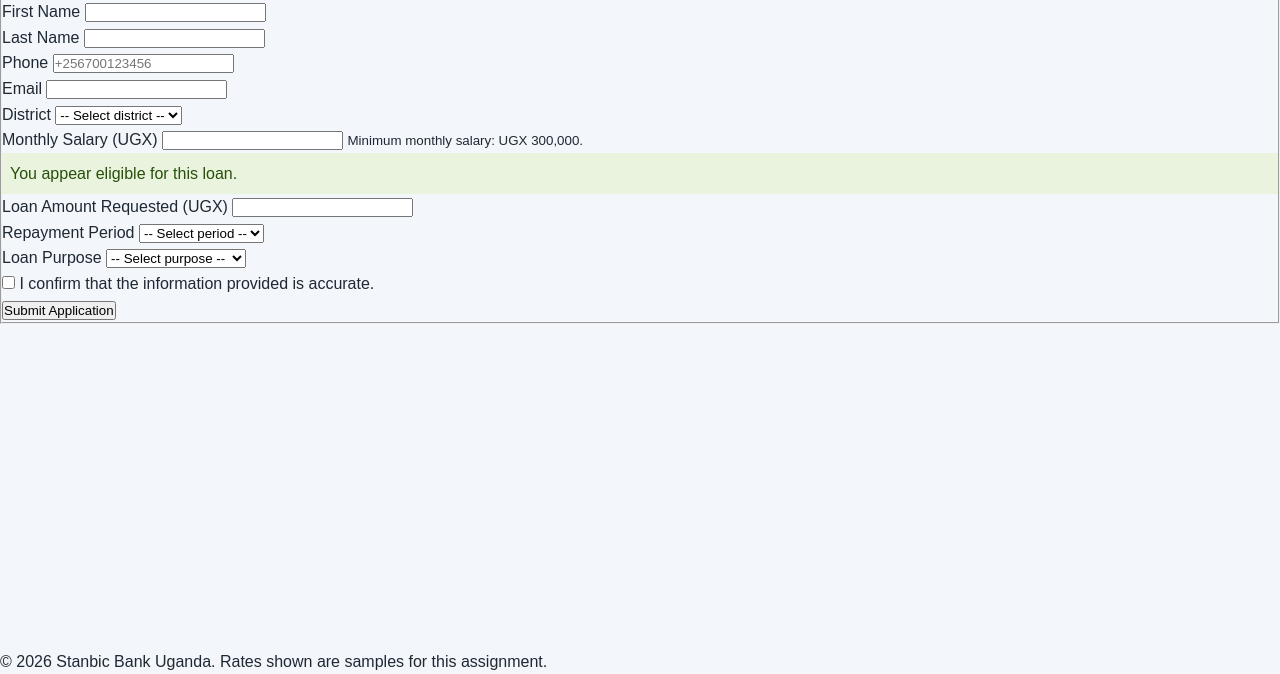
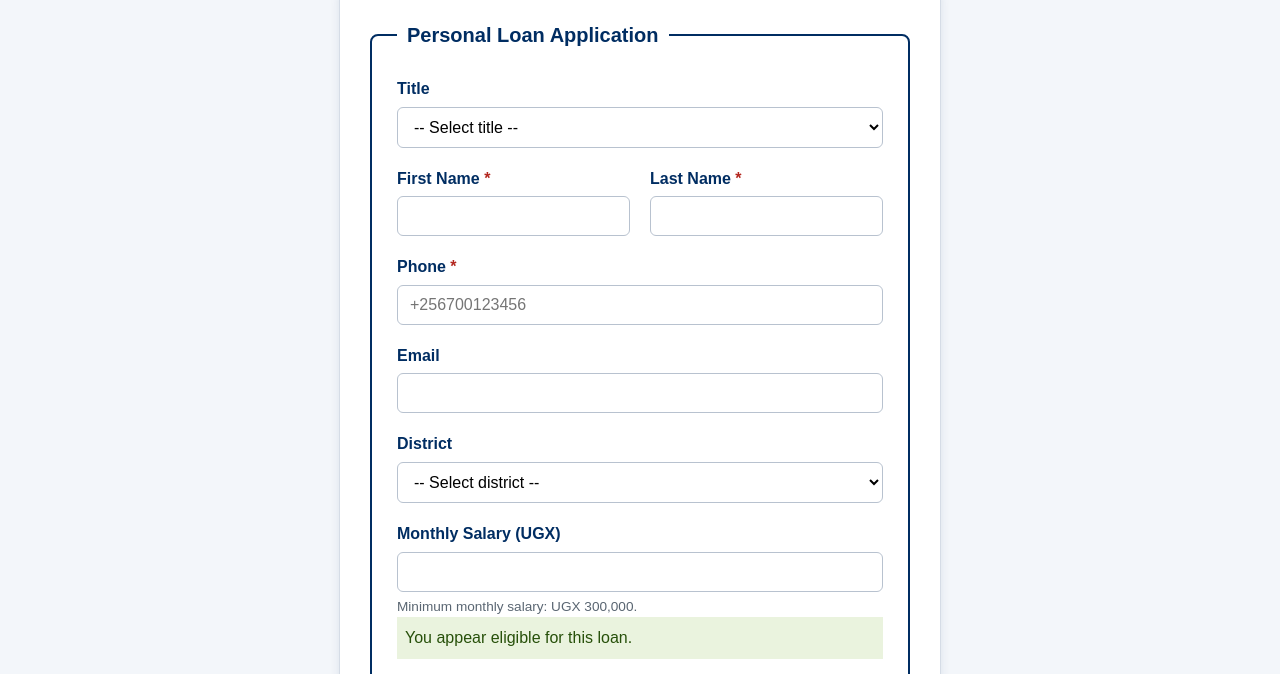
Before and after one commit to Patrickodida/stanbic-bank-uganda-loan-portal, a plain HTML site: page personal-loan.html in a window 1280 px wide. Shown: the part 125-799 px from the top of the page. Drawn offline with Linux system fonts and the light colour scheme.

Commit message:
Styles (Personal Loan Page) - Add styling to the personal loan application form

```diff
--- a/dlac.css
+++ b/dlac.css
@@ -201,3 +201,76 @@ tbody th {
 tbody tr:nth-child(even) td {
     background: #F8FAFC;
 }
+
+/* Personal loan Page - personal loan application form */
+.form-page {
+    max-width: 760px;
+    margin: 0 auto;
+    padding: 40px 20px;
+}
+
+form {
+    background: #FFFFFF;
+    border: 1px solid #D5DCE6;
+    border-radius: 10px;
+    padding: 30px;
+    box-shadow: 0 2px 10px rgba(0, 45, 98, 0.1);
+}
+
+fieldset {
+    border: 2px solid #002D62;
+    border-radius: 8px;
+    padding: 25px;
+}
+
+legend {
+    color: #002D62;
+    font-weight: bold;
+    font-size: 1.25rem;
+    padding: 0 10px;
+}
+
+.form-group {
+    display: flex;
+    flex-direction: column;
+    margin-bottom: 18px;
+}
+
+.form-row {
+    display: grid;
+    grid-template-columns: 1fr 1fr;
+    gap: 20px;
+}
+
+.form-group label {
+    font-weight: bold;
+    color: #002D62;
+    margin-bottom: 5px;
+}
+
+.required::after {
+    content: " *";
+    color: #B3261E;
+}
+
+.form-group input,
+.form-group select {
+    width: 100%;
+    padding: 10px 12px;
+    font-size: 1rem;
+    border: 1px solid #B8C2CF;
+    border-radius: 6px;
+    background: #FFFFFF;
+}
+
+.form-group input:focus,
+.form-group select:focus {
+    outline: 3px solid #C9A63A;
+    border-color: #002D62;
+}
+
+.hint {
+    font-size: 0.85rem;
+    color: #5A6672;
+    margin-top: 4px;
+}
```
